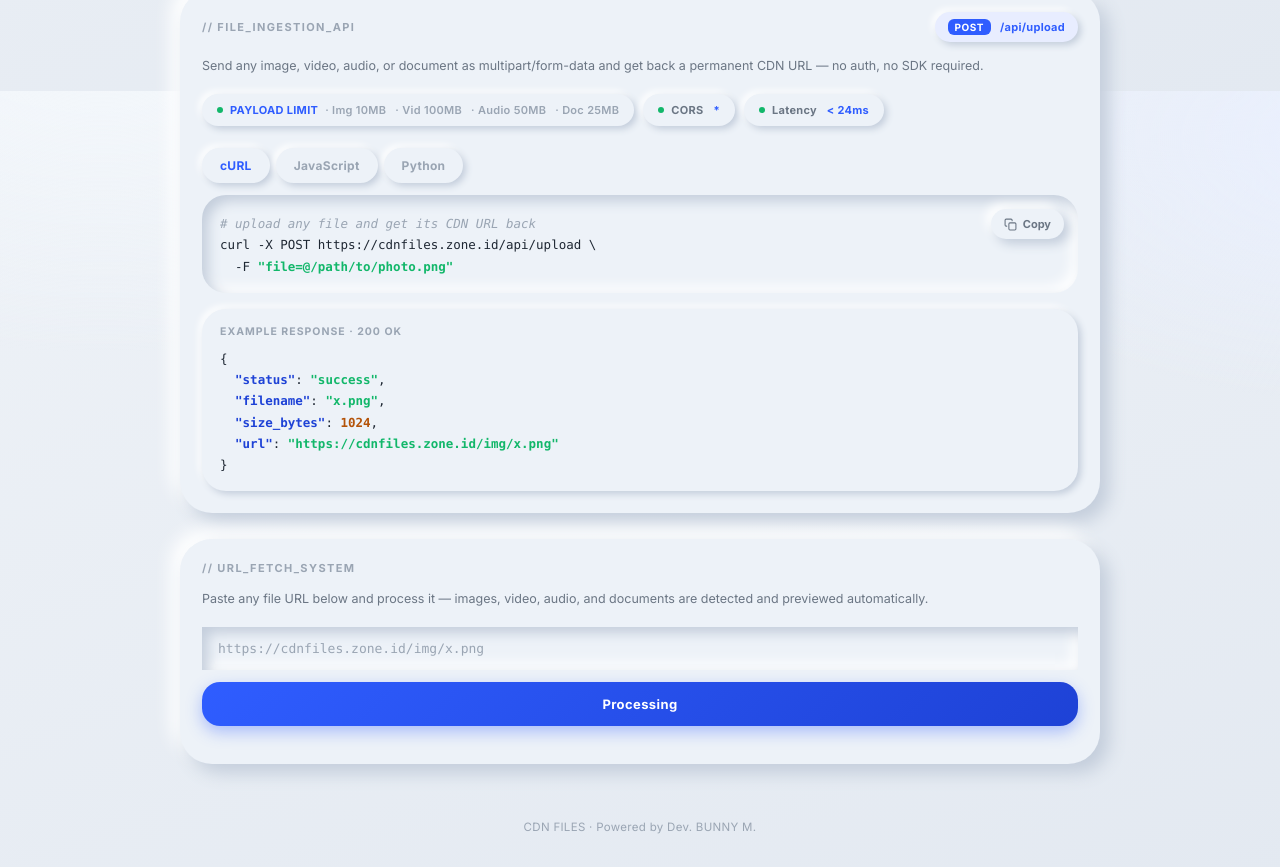
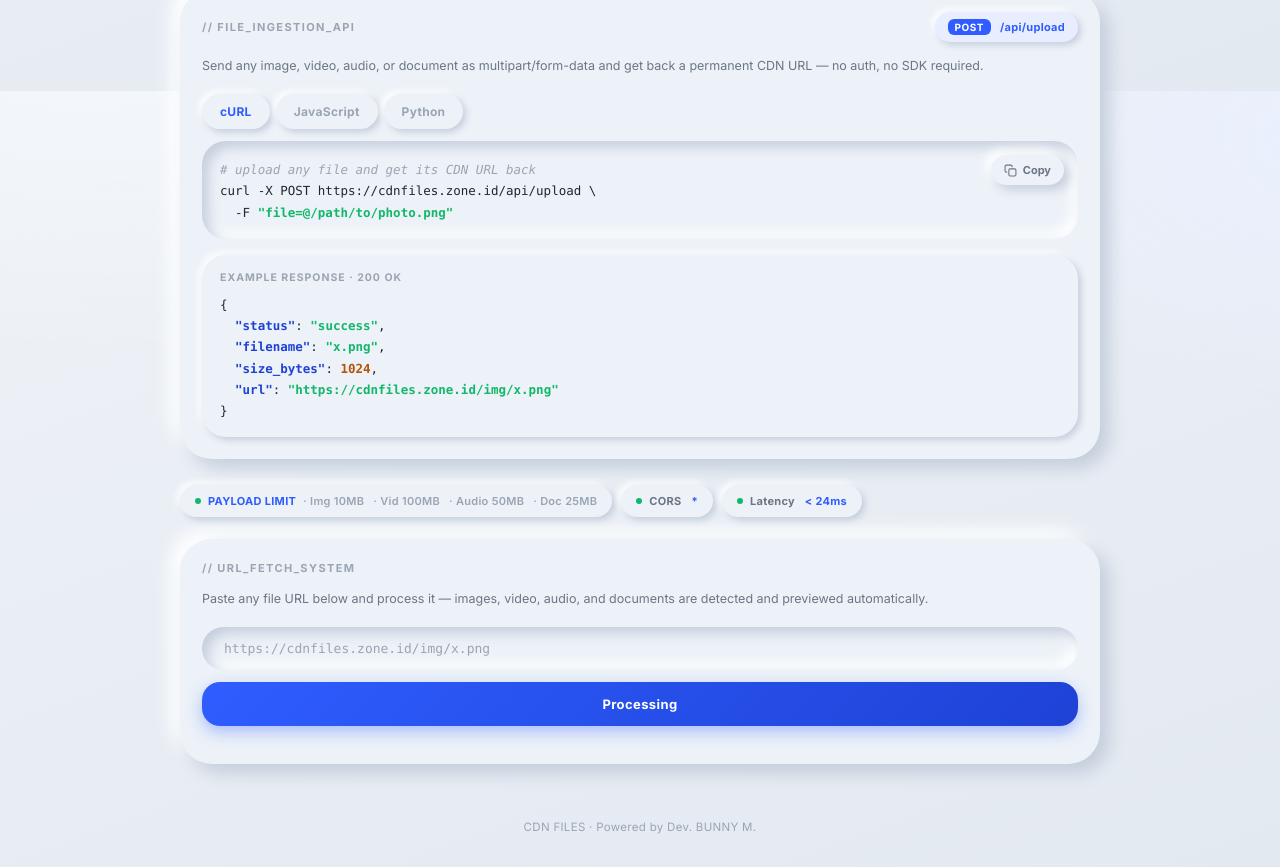
Before and after one commit to ause97818-arch/Hhhhhhhhhhhhhj, a plain HTML site: page dev.html in a window 1280 px wide. Shown: the part 709-1576 px from the top of the page. Drawn offline with nearby package versions, Linux system fonts and the light colour scheme.

Commit message:
Update dev.html

```diff
--- a/dev.html
+++ b/dev.html
@@ -209,9 +209,9 @@ img,video{display:block;max-width:100%}
 
 /* ---------- url fetch system card ---------- */
 .fetch-card{border-radius:var(--r-xl);padding:22px;margin-bottom:26px}
-.fetch-input-row{margin:16px 0 12px}
+.fetch-input-row{margin:16px 0 12px;border-radius:var(--r-full)}
 .fetch-input{
-  width:100%;border-radius:var(--r-md);padding:14px 16px;
+  width:100%;border-radius:var(--r-full);padding:14px 22px;
   font-family:'SFMono-Regular',Consolas,'Liberation Mono',Menlo,monospace;
   font-size:13px;color:var(--text-1);border:none;outline:none;background:transparent;
 }
@@ -308,12 +308,6 @@ img,video{display:block;max-width:100%}
     </div>
     <p class="ingest-sub">Send any image, video, audio, or document as multipart/form-data and get back a permanent CDN URL — no auth, no SDK required.</p>
 
-    <div class="badge-row">
-      <span class="badge limits neu-flat"><span class="dot"></span><b>PAYLOAD LIMIT</b><span>· Img 10MB</span><span>· Vid 100MB</span><span>· Audio 50MB</span><span>· Doc 25MB</span></span>
-      <span class="badge neu-flat"><span class="dot"></span>CORS&nbsp;<b>*</b></span>
-      <span class="badge neu-flat"><span class="dot"></span>Latency&nbsp;<b>&lt; 24ms</b></span>
-    </div>
-
     <div class="code-tabs">
       <button class="code-tab neu-flat active" data-tab="curl" type="button">cURL</button>
       <button class="code-tab neu-flat" data-tab="js" type="button">JavaScript</button>
@@ -368,6 +362,12 @@ data = res.json()
   <span class="tok-key">"url"</span>: <span class="tok-str">"https://cdnfiles.zone.id/img/x.png"</span>
 }</pre>
     </div>
+  </div>
+
+  <div class="badge-row">
+    <span class="badge limits neu-flat"><span class="dot"></span><b>PAYLOAD LIMIT</b><span>· Img 10MB</span><span>· Vid 100MB</span><span>· Audio 50MB</span><span>· Doc 25MB</span></span>
+    <span class="badge neu-flat"><span class="dot"></span>CORS&nbsp;<b>*</b></span>
+    <span class="badge neu-flat"><span class="dot"></span>Latency&nbsp;<b>&lt; 24ms</b></span>
   </div>
 
   <div class="fetch-card neu-raised">
```
